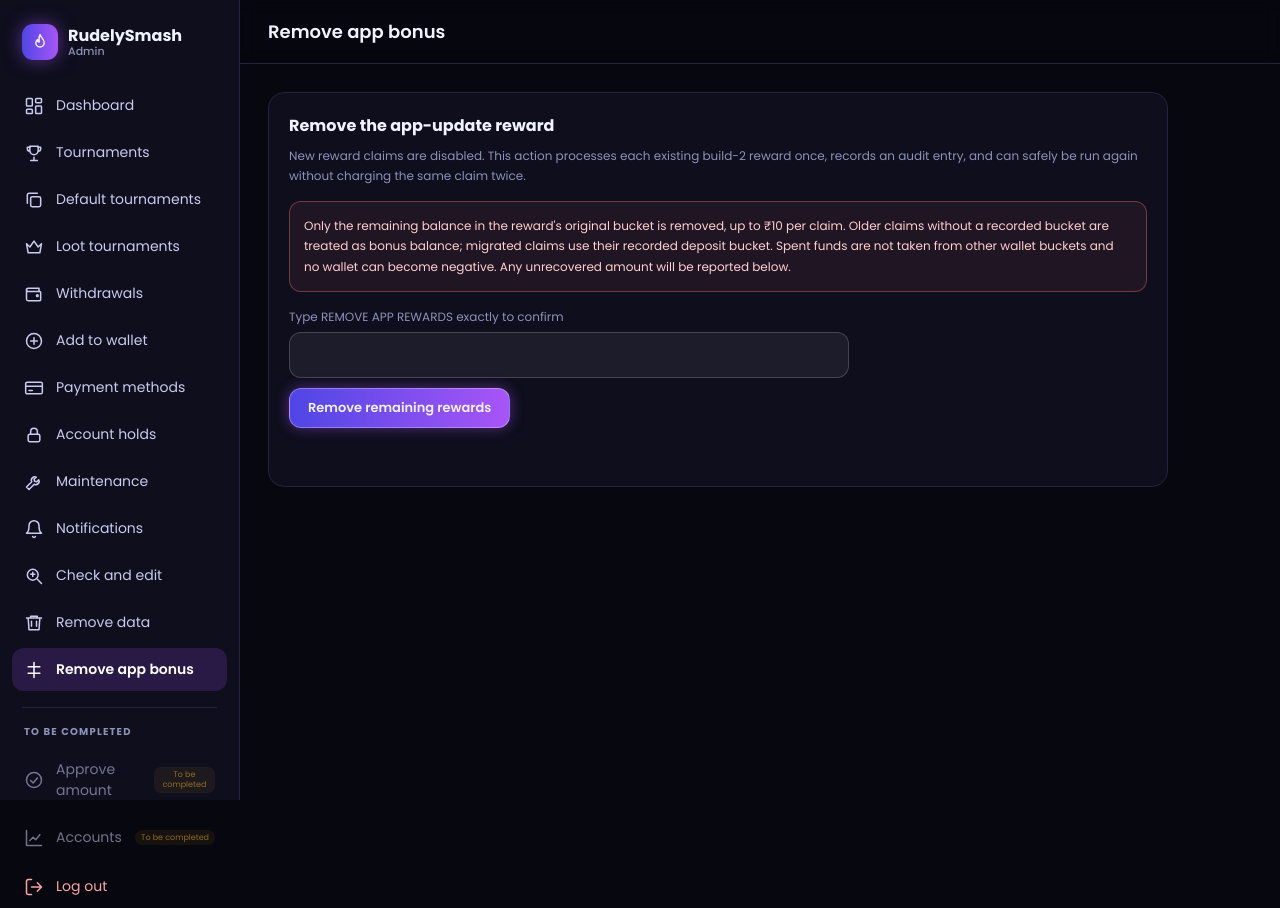
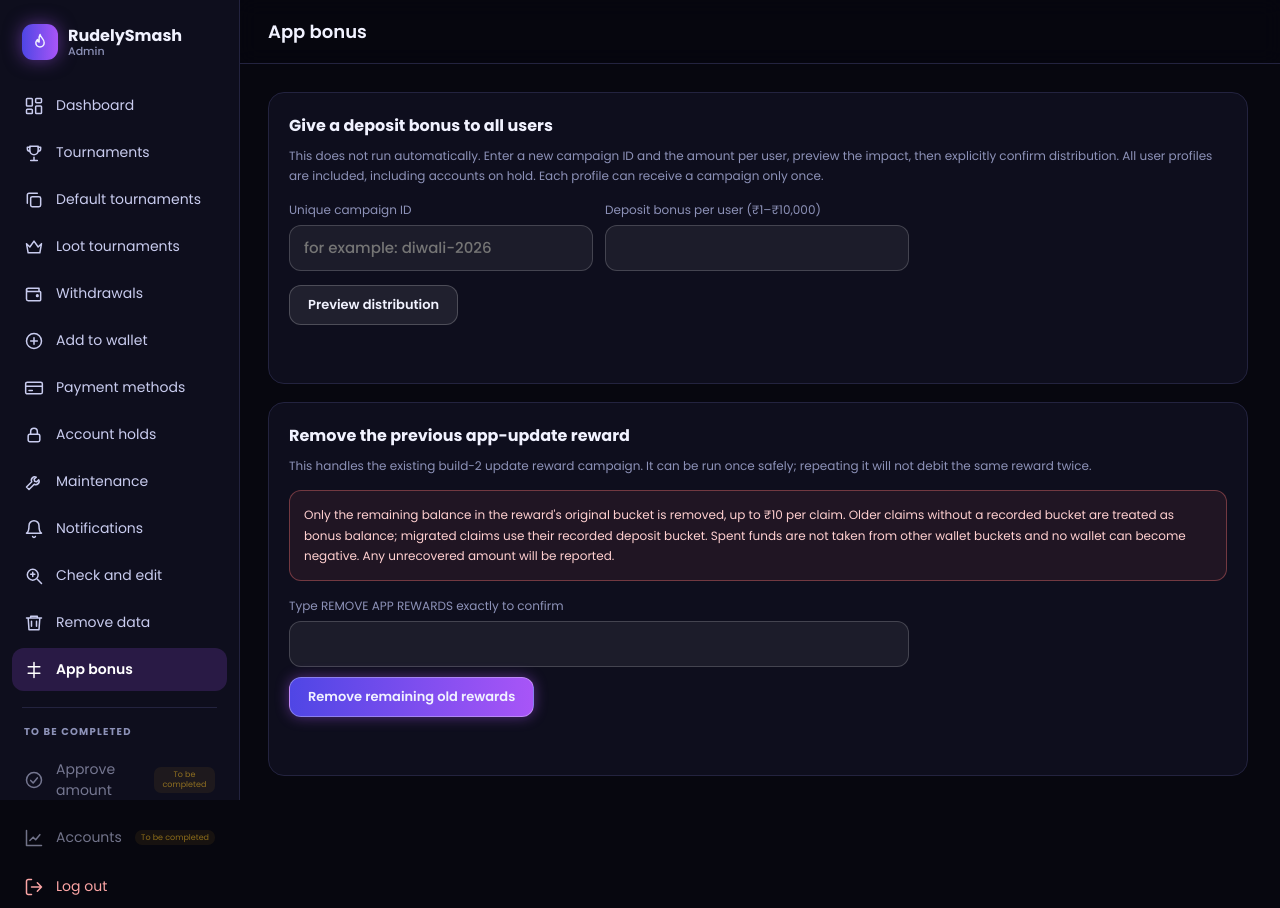
Before and after one commit to hardikpandey21355-png/RAVILONN, a Flask app: page /remove-app-bonus in a window 1280 px wide. Run offline with Flask 3, Linux system fonts and the light colour scheme; the visitor is signed in with stand-in values (Sample User, id 1).

Commit message:
Expand Admin app bonus controls
Co-authored-by: Copilot <223556219+Copilot@users.noreply.github.com>

```diff
--- a/ADMIN/admin_app.py
+++ b/ADMIN/admin_app.py
@@ -28,6 +28,7 @@ from app.services.admin_service import (
     clear_settled_withdrawals,
     credit_wallet as credit_player_wallet,
     deduct_wallet,
+    distribute_app_bonus,
     delete_settled_withdrawal,
     find_player,
     remove_player_identity,
@@ -37,6 +38,7 @@ from app.services.admin_service import (
     list_wallet_credits,
     list_withdrawals,
     player_account_details,
+    preview_app_bonus_distribution,
     revoke_app_update_bonuses,
     save_tournament_results,
     settle_withdrawal,
@@ -335,9 +337,45 @@ def remove_data():
     return render_page("remove_data.html", "remove_data")
 
 
+@app.get("/app-bonus")
 @app.get("/remove-app-bonus")
-def remove_app_bonus():
-    return render_page("remove_app_bonus.html", "remove_app_bonus")
+def app_bonus():
+    return render_page("remove_app_bonus.html", "app_bonus")
+
+
+@app.post("/app-bonus/preview")
+def app_bonus_preview():
+    body, error = _admin_json_body()
+    if error:
+        return error
+    try:
+        result = preview_app_bonus_distribution(
+            _string_field(body, "campaignId"),
+            _whole_rupees(body.get("amount")),
+        )
+    except AdminOperationError as exception:
+        return jsonify({"ok": False, "error": str(exception)}), 400
+    return jsonify({"ok": True, **result}), 200
+
+
+@app.post("/app-bonus/distribute")
+def app_bonus_distribute():
+    body, error = _admin_json_body()
+    if error:
+        return error
+    if _string_field(body, "confirmation") != "CREDIT APP BONUS":
+        return jsonify(
+            {"ok": False, "error": 'Type "CREDIT APP BONUS" exactly to confirm.'}
+        ), 400
+    try:
+        result = distribute_app_bonus(
+            _string_field(body, "campaignId"),
+            _whole_rupees(body.get("amount")),
+            admin_uid=session.get("admin_uid", "local-admin"),
+        )
+    except AdminOperationError as exception:
+        return jsonify({"ok": False, "error": str(exception)}), 400
+    return jsonify({"ok": True, **result}), 200
 
 
 @app.post("/remove-app-bonus/run")
--- a/ADMIN/templates/_layout.html
+++ b/ADMIN/templates/_layout.html
@@ -42,8 +42,8 @@
         <svg class="i" viewBox="0 0 24 24"><circle cx="10.5" cy="10.5" r="6.5"/><path d="m16 16 5 5M8 10h5M10.5 7.5v5"/></svg>Check and edit</a>
       <a href="{{ url_for('remove_data') }}" class="{{ 'on' if active == 'remove_data' }}">
         <svg class="i" viewBox="0 0 24 24"><path d="M3 6h18M8 6V4h8v2m3 0-1 14H6L5 6m4 4v6m6-6v6"/></svg>Remove data</a>
-      <a href="{{ url_for('remove_app_bonus') }}" class="{{ 'on' if active == 'remove_app_bonus' }}">
-        <svg class="i" viewBox="0 0 24 24"><path d="M12 3v18M5 8h14M5 16h14"/></svg>Remove app bonus</a>
+      <a href="{{ url_for('app_bonus') }}" class="{{ 'on' if active == 'app_bonus' }}">
+        <svg class="i" viewBox="0 0 24 24"><path d="M12 3v18M5 8h14M5 16h14"/></svg>App bonus</a>
       <div class="nav-divider" role="separator"></div>
       <div class="nav-section">To be completed</div>
       <button class="nav-disabled" type="button" disabled aria-disabled="true" title="Coming later">
--- a/ADMIN/templates/remove_app_bonus.html
+++ b/ADMIN/templates/remove_app_bonus.html
@@ -1,70 +1,189 @@
 {% extends "_layout.html" %}
-{% block title %}Remove app bonus{% endblock %}
+{% block title %}App bonus{% endblock %}
 {% block content %}
 <style>
-.panel{max-width:900px;background:var(--panel);border:1px solid var(--line);border-radius:16px;padding:20px;margin-bottom:18px}
+.panel{max-width:980px;background:var(--panel);border:1px solid var(--line);border-radius:16px;padding:20px;margin-bottom:18px}
 .panel h2{font-size:16px;margin-bottom:8px}
 .hint{font-size:12px;color:var(--muted);line-height:1.7;margin:0 0 14px}
 .warning{padding:14px;border:1px solid rgba(248,113,113,.38);border-radius:12px;background:rgba(248,113,113,.08);color:#ffd0d0;font-size:12px;line-height:1.7}
-.confirm{max-width:560px;margin-top:16px}
+.form-grid{display:grid;grid-template-columns:repeat(2,minmax(0,1fr));gap:12px;max-width:620px}
+.field label{display:block;color:var(--muted);font-size:12px;margin:0 0 6px}
+.field .inp{width:100%}
+.actions{display:flex;gap:10px;flex-wrap:wrap;margin-top:14px}
+.error{min-height:18px;margin-top:8px;color:#ff9292;font-size:12px}
+.success{color:#86efac;font-size:13px;margin-top:12px;line-height:1.7}
+.preview{margin-top:14px;padding:14px;border:1px solid var(--line);border-radius:12px;font-size:13px;line-height:1.8}
+.preview[hidden]{display:none}
+.confirm{max-width:620px;margin-top:16px}
 .confirm label{display:block;color:var(--muted);font-size:12px;margin-bottom:6px}
 .confirm .inp{margin-bottom:10px}
-.error{min-height:18px;margin-top:8px;color:#ff9292;font-size:12px}
-.success{color:#86efac;font-size:13px;margin-top:12px;line-height:1.7}
+@media(max-width:600px){.panel{padding:15px}.form-grid{grid-template-columns:1fr}}
 </style>
 
 <section class="panel">
-  <h2>Remove the app-update reward</h2>
+  <h2>Give a deposit bonus to all users</h2>
   <p class="hint">
-    New reward claims are disabled. This action processes each existing build-2 reward once,
-    records an audit entry, and can safely be run again without charging the same claim twice.
+    This does not run automatically. Enter a new campaign ID and the amount per user,
+    preview the impact, then explicitly confirm distribution. All user profiles are included,
+    including accounts on hold. Each profile can receive a campaign only once.
+  </p>
+  <div class="form-grid">
+    <div class="field">
+      <label for="campaignId">Unique campaign ID</label>
+      <input class="inp" id="campaignId" maxlength="40" autocomplete="off" placeholder="for example: diwali-2026">
+    </div>
+    <div class="field">
+      <label for="bonusAmount">Deposit bonus per user (₹1–₹10,000)</label>
+      <input class="inp" id="bonusAmount" type="number" min="1" max="10000" step="1" inputmode="numeric">
+    </div>
+  </div>
+  <div class="actions">
+    <button class="btn" type="button" id="previewBonus">Preview distribution</button>
+  </div>
+  <div class="preview" id="bonusPreview" hidden></div>
+  <div class="confirm" id="bonusConfirmSection" hidden>
+    <label for="bonusConfirmation">Type CREDIT APP BONUS exactly to confirm</label>
+    <input class="inp" id="bonusConfirmation" autocomplete="off" spellcheck="false">
+    <button class="btn primary" type="button" id="distributeBonus">Credit deposit bonuses</button>
+  </div>
+  <p class="error" id="bonusError" role="alert"></p>
+  <p class="success" id="bonusResult" role="status"></p>
+</section>
+
+<section class="panel">
+  <h2>Remove the previous app-update reward</h2>
+  <p class="hint">
+    This handles the existing build-2 update reward campaign. It can be run once safely;
+    repeating it will not debit the same reward twice.
   </p>
   <div class="warning">
     Only the remaining balance in the reward's original bucket is removed, up to ₹10 per claim.
     Older claims without a recorded bucket are treated as bonus balance; migrated claims use
     their recorded deposit bucket. Spent funds are not taken from other wallet buckets and no
-    wallet can become negative. Any unrecovered amount will be reported below.
+    wallet can become negative. Any unrecovered amount will be reported.
   </div>
   <div class="confirm">
-    <label for="rewardConfirmation">Type REMOVE APP REWARDS exactly to confirm</label>
-    <input class="inp" id="rewardConfirmation" autocomplete="off" spellcheck="false">
-    <button class="btn primary" type="button" id="removeRewards">Remove remaining rewards</button>
+    <label for="removeConfirmation">Type REMOVE APP REWARDS exactly to confirm</label>
+    <input class="inp" id="removeConfirmation" autocomplete="off" spellcheck="false">
+    <button class="btn primary" type="button" id="removeRewards">Remove remaining old rewards</button>
   </div>
-  <p class="error" id="rewardError" role="alert"></p>
-  <p class="success" id="rewardResult" role="status"></p>
+  <p class="error" id="removeError" role="alert"></p>
+  <p class="success" id="removeResult" role="status"></p>
 </section>
 
 <script>
 (function () {
-  var input = document.getElementById('rewardConfirmation');
-  var button = document.getElementById('removeRewards');
-  var error = document.getElementById('rewardError');
-  var result = document.getElementById('rewardResult');
-  var busy = false;
+  var $ = function (id) { return document.getElementById(id); };
+  var busy = false, preview = null;
+  var setError = function (message) { $('bonusError').textContent = message || ''; };
 
-  button.addEventListener('click', function () {
+  function campaignInput() {
+    return {
+      campaignId: $('campaignId').value.trim().toLowerCase(),
+      amount: Number($('bonusAmount').value)
+    };
+  }
+
+  $('previewBonus').addEventListener('click', function () {
     if (busy) return;
-    error.textContent = '';
-    result.textContent = '';
-    if (input.value !== 'REMOVE APP REWARDS') {
-      error.textContent = 'The confirmation phrase must match exactly.';
+    preview = null;
+    $('bonusPreview').hidden = true;
+    $('bonusConfirmSection').hidden = true;
+    $('bonusResult').textContent = '';
+    setError('');
+    busy = true;
+    this.disabled = true;
+    var button = this;
+    window.api('/app-bonus/preview', campaignInput()).then(function (response) {
+      busy = false;
+      button.disabled = false;
+      if (!response.ok) { setError(response.error || 'Could not preview this campaign.'); return; }
+      preview = response;
+      $('bonusPreview').textContent =
+        'Campaign: ' + response.campaignId +
+        ' · profiles including held accounts: ' + response.accountCount +
+        ' · already credited: ' + response.alreadyCredited +
+        ' · to be credited: ' + response.eligibleCount +
+        ' · amount per user: ₹' + response.amountPerUser +
+        ' · estimated total: ₹' + response.estimatedTotal;
+      $('bonusPreview').hidden = false;
+      $('bonusConfirmSection').hidden = response.eligibleCount === 0;
+      $('bonusConfirmation').value = '';
+    });
+  });
+
+  $('campaignId').addEventListener('input', function () {
+    preview = null;
+    $('bonusPreview').hidden = true;
+    $('bonusConfirmSection').hidden = true;
+  });
+  $('bonusAmount').addEventListener('input', function () {
+    preview = null;
+    $('bonusPreview').hidden = true;
+    $('bonusConfirmSection').hidden = true;
+  });
+
+  $('distributeBonus').addEventListener('click', function () {
+    if (busy || !preview) return;
+    setError('');
+    $('bonusResult').textContent = '';
+    if ($('bonusConfirmation').value !== 'CREDIT APP BONUS') {
+      setError('The confirmation phrase must match exactly.');
+      return;
+    }
+    if (!window.confirm(
+      'Credit ₹' + preview.amountPerUser + ' to ' + preview.eligibleCount +
+      ' user profiles? Estimated total: ₹' + preview.estimatedTotal +
+      '. Accounts on hold are included.'
+    )) return;
+    busy = true;
+    this.disabled = true;
+    var button = this;
+    window.api('/app-bonus/distribute', {
+      campaignId: preview.campaignId,
+      amount: preview.amountPerUser,
+      confirmation: $('bonusConfirmation').value
+    }).then(function (response) {
+      busy = false;
+      button.disabled = false;
+      if (!response.ok) {
+        setError(response.error || 'Could not distribute this campaign.');
+        return;
+      }
+      $('bonusResult').textContent =
+        'Finished. Credited: ' + response.accountsCredited +
+        ' users; already credited/skipped: ' + response.accountsAlreadyCredited +
+        '; deposit amount credited: ₹' + response.amountCredited +
+        '. You can safely retry this same campaign ID if needed.';
+      preview = null;
+      $('bonusConfirmSection').hidden = true;
+    });
+  });
+
+  $('removeRewards').addEventListener('click', function () {
+    if (busy) return;
+    $('removeError').textContent = '';
+    $('removeResult').textContent = '';
+    if ($('removeConfirmation').value !== 'REMOVE APP REWARDS') {
+      $('removeError').textContent = 'The confirmation phrase must match exactly.';
       return;
     }
     if (!window.confirm(
       'Remove any remaining unspent build-2 update rewards? This will not create negative balances.'
     )) return;
     busy = true;
-    button.disabled = true;
+    this.disabled = true;
+    var button = this;
     window.api('/remove-app-bonus/run', {
-      confirmation: input.value
+      confirmation: 'REMOVE APP REWARDS'
     }).then(function (response) {
       busy = false;
       button.disabled = false;
       if (!response.ok) {
-        error.textContent = response.error || 'Could not remove the app-update rewards.';
+        $('removeError').textContent = response.error || 'Could not remove the old rewards.';
         return;
       }
-      result.textContent =
+      $('removeResult').textContent =
         'Completed. Claims processed: ' + response.accountsProcessed +
         '; accounts with funds removed: ' + response.accountsWithBalance +
         '; rupees removed: ₹' + response.amountRemoved +
```
Also changed, not shown: backend/app/services/admin_service.py (+130 -0 lines), backend/tests/test_admin_tournament_ui.py (+80 -10 lines), backend/tests/test_app_update_reward_revocation.py (+88 -0 lines), backend/README_backend.md.
